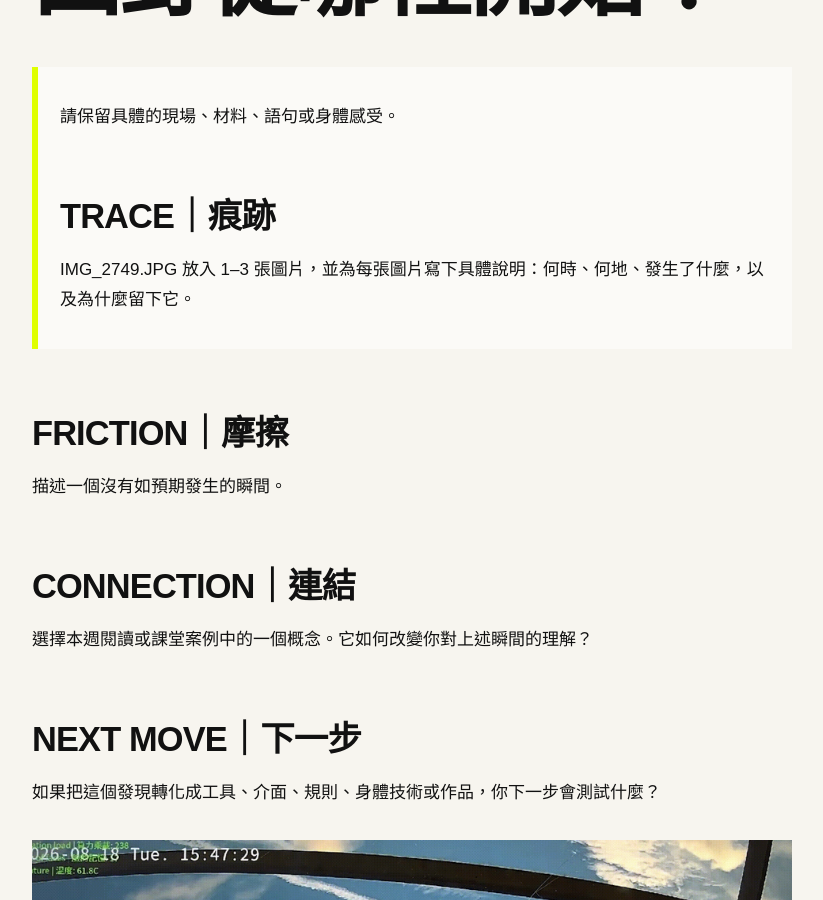
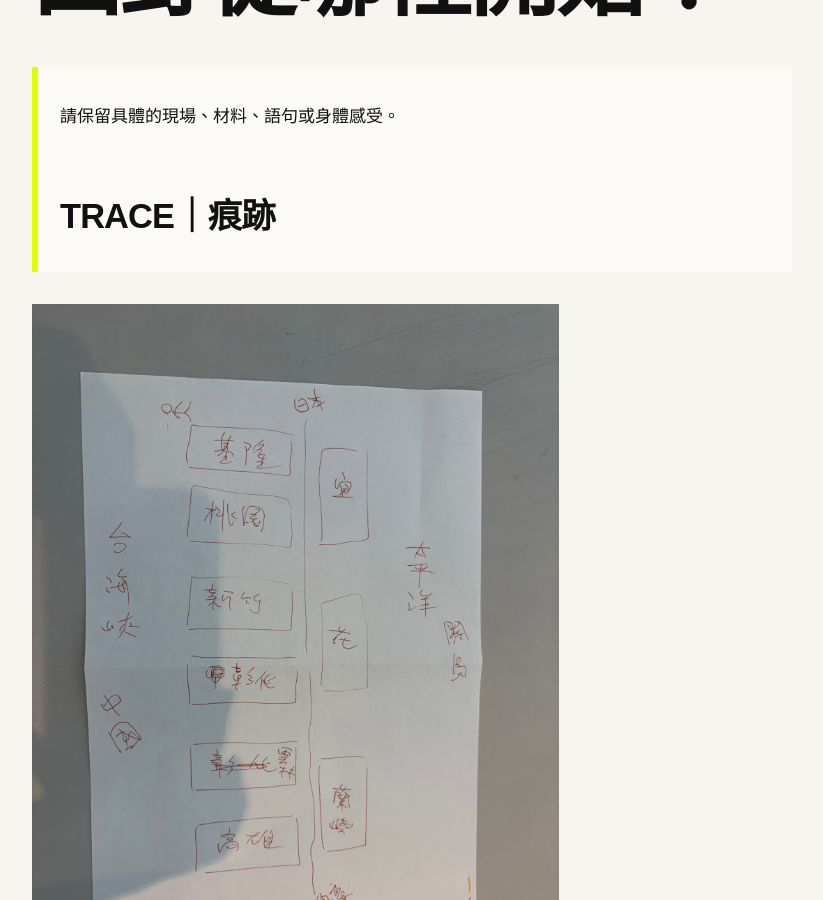
Before and after one commit to yunjiajang/fieldworkarchive, a Jekyll site: the page built from weeks/week-01.md, in a window 1280 px wide and 900 px high, scrolled down 307 px. Shown: the whole window, without its empty margins (48-871 px from the left). Built offline with Jekyll 4.4.1, drawn with Linux system fonts in a browser that asks for light colours; some of the changed text lies outside the part shown.

Commit message:
Update week-01.md

```diff
--- a/weeks/week-01.md
+++ b/weeks/week-01.md
@@ -10,7 +10,8 @@ permalink: /weeks/week-01/
 > 請保留具體的現場、材料、語句或身體感受。
 >
 ## TRACE｜痕跡
-IMG_2749.JPG
+
+![共同繪製的教室導航地圖]({{ '/assets/images/IMG_2749.JPG' | relative_url }})
 放入 1–3 張圖片，並為每張圖片寫下具體說明：何時、何地、發生了什麼，以及為什麼留下它。
 
 ## FRICTION｜摩擦
@@ -24,5 +25,3 @@ IMG_2749.JPG
 ## NEXT MOVE｜下一步
 
 如果把這個發現轉化成工具、介面、規則、身體技術或作品，你下一步會測試什麼？
-
-![共同繪製的教室導航地圖]({{ '/assets/images/facedetect1.jpg' | relative_url }})
```
